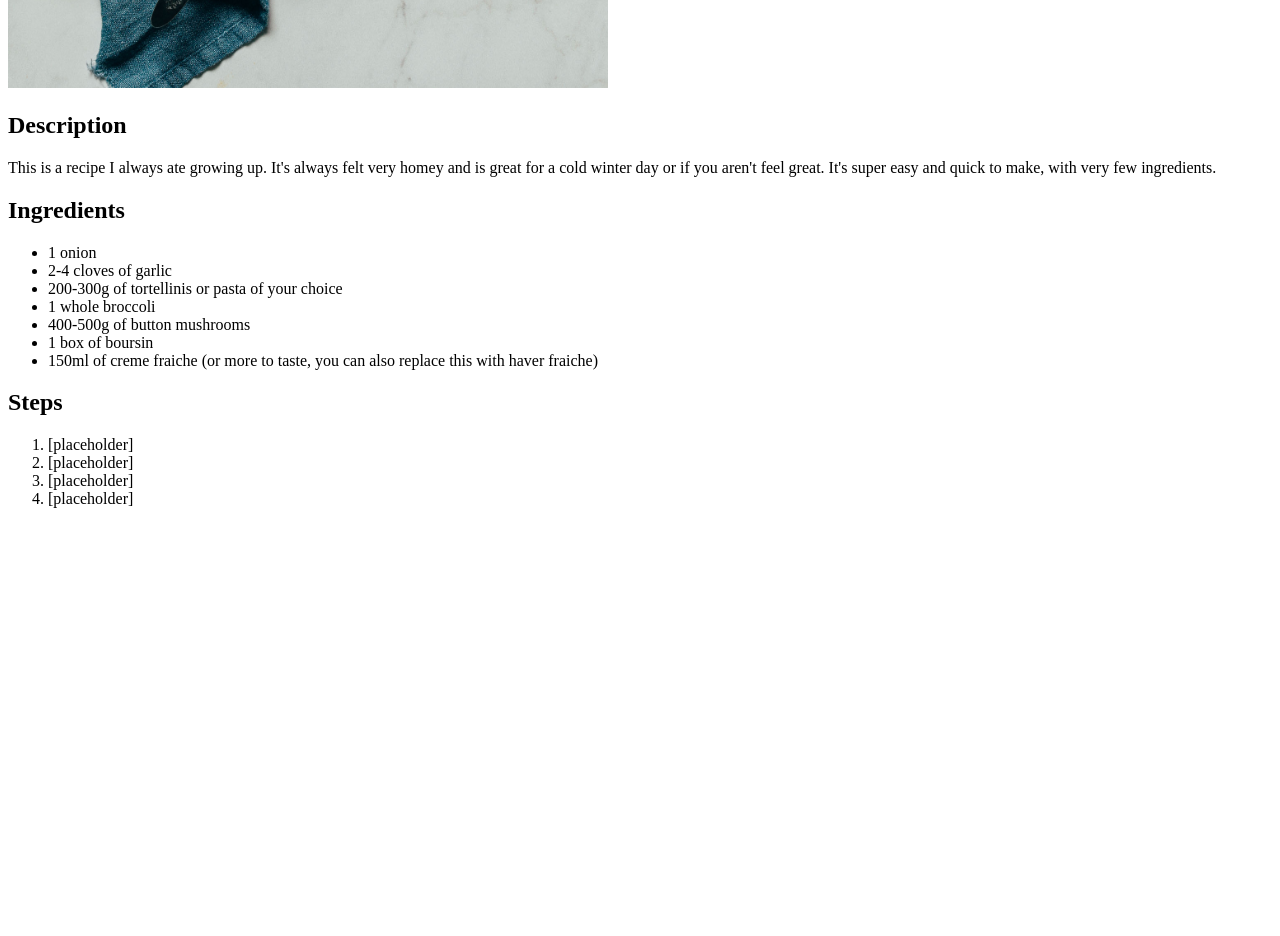
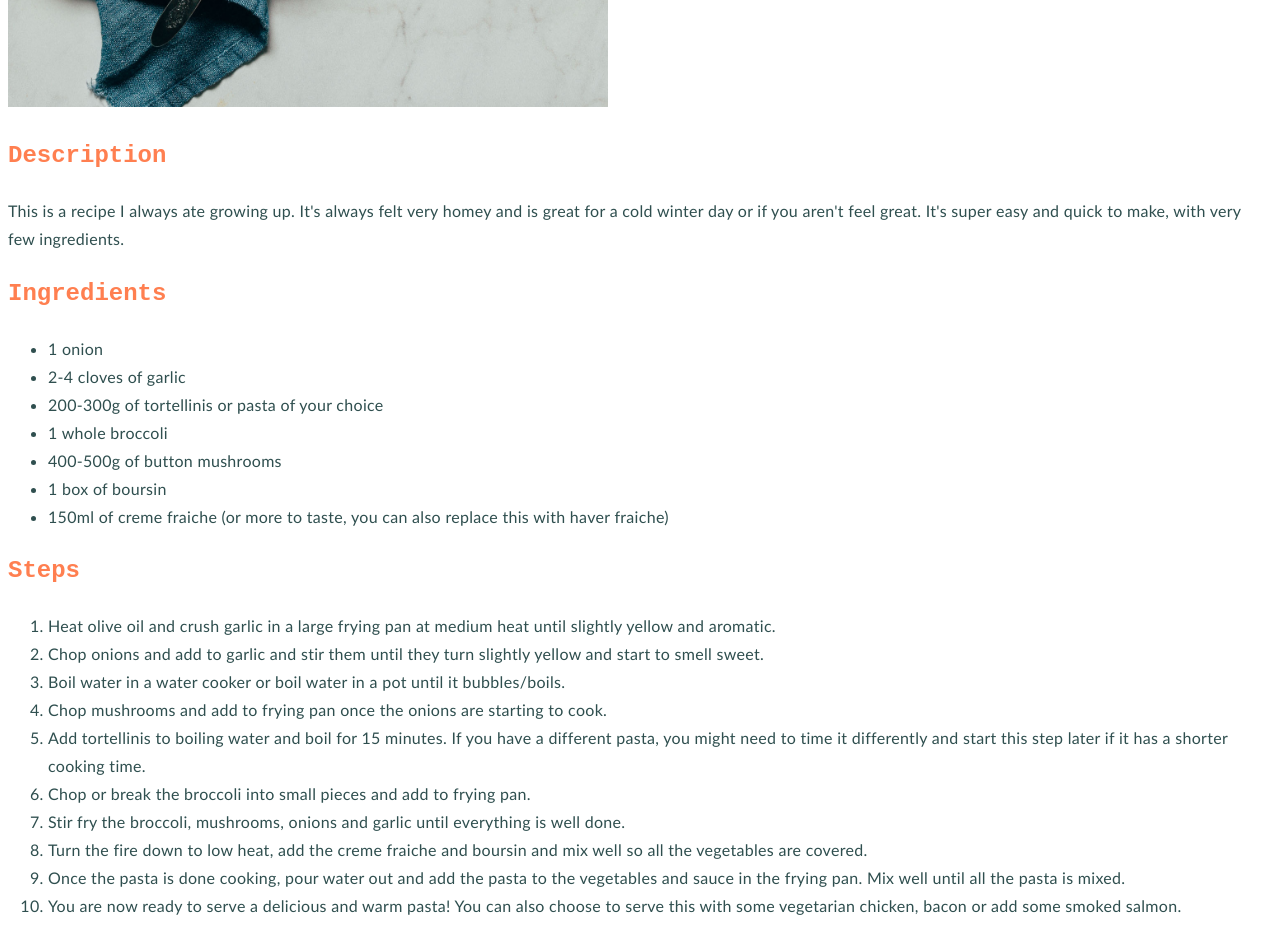
Before and after one commit to fazedw/odin-recipes, a plain HTML site: page recipes/mushroombroccolipasta.html in a window 1280 px wide. Shown: the part 880-1816 px from the top of the page. Before the commit the page ends 1404 px from the top, so only its background shows below. Drawn offline with Linux system fonts and the light colour scheme.

Commit message:
Edit styles to group headings and change body
Group heading styles to make sheet more efficient.
Change body text font to improve legibility.

```diff
--- a/recipes/mushroombroccolipasta.html
+++ b/recipes/mushroombroccolipasta.html
@@ -5,6 +5,9 @@
     <meta charset="UTF-8">
     <meta name="viewport" content="width=devicewidth, initial-scale=1.0">
     <title>Creamy Broccoli and Mushroom Pasta</title>
+
+    <link rel="stylesheet" href="../style.css">
+
 </head>
 
 <body>
@@ -24,10 +27,16 @@
     </ul>
     <h2>Steps</h2>
     <ol>
-        <li>[placeholder]</li>
-        <li>[placeholder]</li>
-        <li>[placeholder]</li>
-        <li>[placeholder]</li>
+        <li>Heat olive oil and crush garlic in a large frying pan at medium heat until slightly yellow and aromatic.</li>
+        <li>Chop onions and add to garlic and stir them until they turn slightly yellow and start to smell sweet.</li>
+        <li>Boil water in a water cooker or boil water in a pot until it bubbles/boils.</li>
+        <li>Chop mushrooms and add to frying pan once the onions are starting to cook. </li>
+        <li>Add tortellinis to boiling water and boil for 15 minutes. If you have a different pasta, you might need to time it differently and start this step later if it has a shorter cooking time. </li>
+        <li>Chop or break the broccoli into small pieces and add to frying pan.</li>
+        <li>Stir fry the broccoli, mushrooms, onions and garlic until everything is well done.</li>
+        <li>Turn the fire down to low heat, add the creme fraiche and boursin and mix well so all the vegetables are covered.</li>
+        <li>Once the pasta is done cooking, pour water out and add the pasta to the vegetables and sauce in the frying pan. Mix well until all the pasta is mixed.</li>
+        <li>You are now ready to serve a delicious and warm pasta! You can also choose to serve this with some vegetarian chicken, bacon or add some smoked salmon.</li>
     </ol>
 </body>
 
--- a/style.css
+++ b/style.css
@@ -1,14 +1,23 @@
 /* Stylesheet for Odin-recipes page */
 
 body {
-    font-family: Georgia, Garamond, serif;
-    font-size: small;
+    font-family: 'Trebuchet MS', Helvetica, sans-serif;
+    font-size: medium;
     color: darkslategray;
+    line-height: 1.75;
+    letter-spacing: 0.3px;
 }
 
-h1 {
+
+header, h1, h2, h3, h4, h5, h6, a {
     font-family: 'Courier New', Courier, monospace;
-    font-size: large;
     color: coral;
-    font-weight: bolder;
+    font-weight: 900;
+    letter-spacing: normal;
 }
+
+
+
+a {
+    color: indianred;
+}
```
